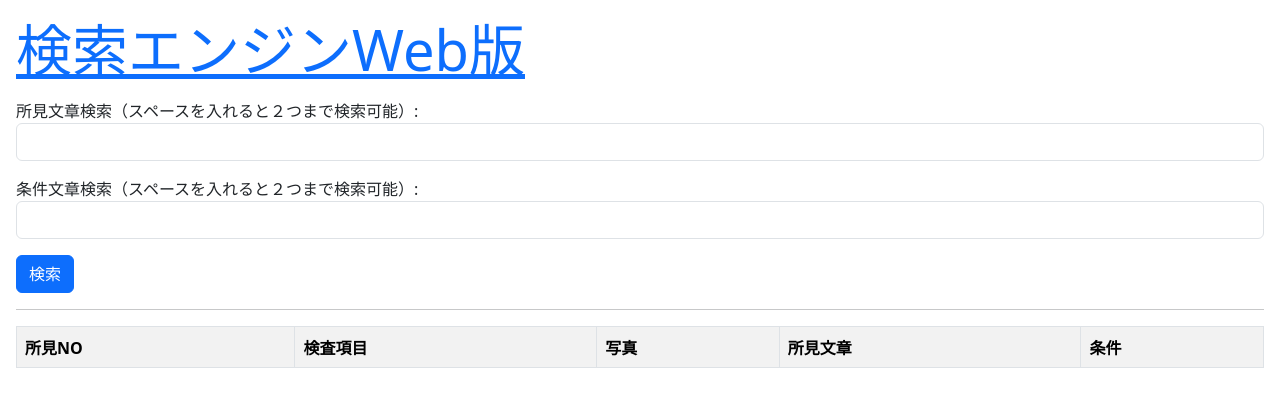
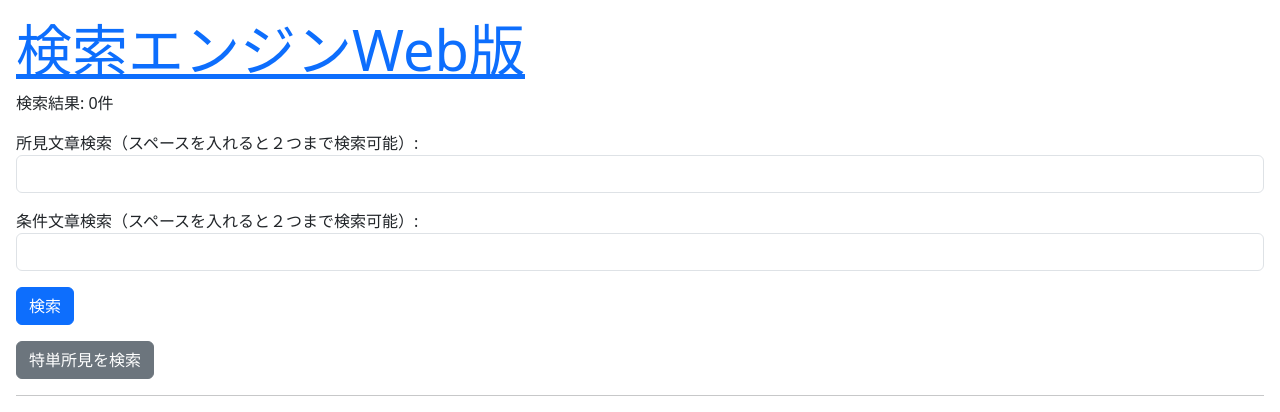
Before and after one commit to seikatsu-momo/my-first-blog, a Django app: page /find?tokutan=1 in a window 1280 px wide. Shown: the top 412 px of the page. Run offline with Django 5.2, Linux system fonts and the light colour scheme; data that the repository does not hold is empty; some libraries are stand-ins or nearby versions.

Commit message:
app added kensaku_katasiki and pwa new5

```diff
--- a/kensaku/templates/kensaku/find.html
+++ b/kensaku/templates/kensaku/find.html
@@ -19,6 +19,9 @@
             {{ form.as_p }}
             <input type="submit" value="検索" class="btn btn-primary">
         </form>
+        <div class="mb-3">
+            <a href="?tokutan=1" class="btn btn-secondary">特単所見を検索</a>
+        </div>
         <hr>
         <table class="table table-bordered table-striped table-hover">
             <tr>
--- a/kensaku/views.py
+++ b/kensaku/views.py
@@ -47,16 +47,20 @@ def find(request):
             data=Kensaku.objects.all()
             msg='検索結果: ' + str(data.count()) + '件'
     else:
-        #msg='seach word...'
+        msg='検索件数'
         form=FindForm()
         data=Kensaku.objects.all()
+    if request.GET.get("tokutan") == "1":
+        data = Kensaku.objects.filter(Tokutan=1)
+        msg = f'検索結果: {data.count()}件'
     params={
         'title':'検索エンジンWeb版',
-        #'message':msg,
+        'message':msg,
         'form':form,
         'data':data,
     }
     return render(request,'kensaku/find.html',params)
+
 
 def katasiki_find(request):
     if(request.method == 'POST'):
@@ -80,12 +84,12 @@ def katasiki_find(request):
             data=Kensaku_Katasiki.objects.all().order_by('MAKER_NM_INDEX','JLK_MEISYO')
             msg='検索結果: ' + str(data.count()) + '件'
     else:
-        #msg='seach word...'
+        msg='検索件数'
         form=Katasiki_FindForm()
         data=Kensaku_Katasiki.objects.all().order_by('MAKER_NM_INDEX','JLK_MEISYO')
     params={
         'title':'検索エンジンWeb版',
-        #'message':msg,
+        'message':msg,
         'form':form,
         'data':data,
     }
```
